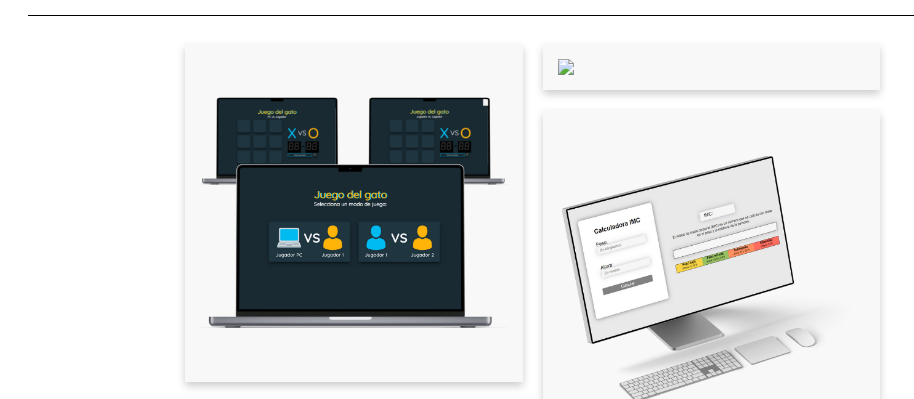
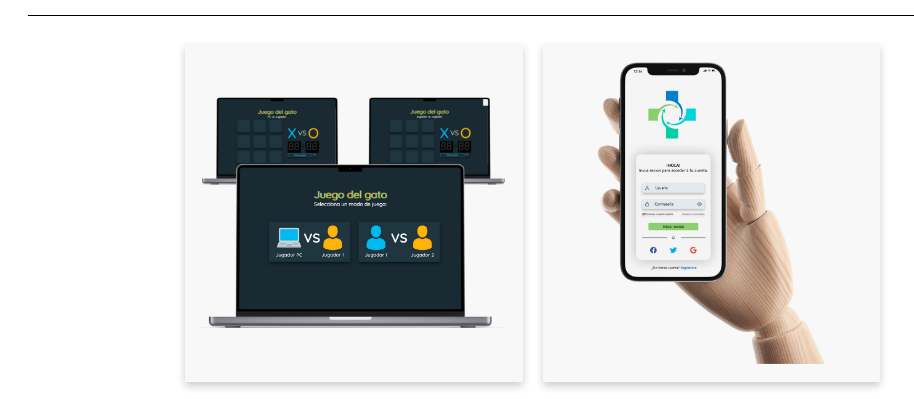
Before and after one commit to AnaCGzz/Portafolio, a plain HTML site: page index.html in a window 1280 px wide. Shown: the part 1485-1884 px from the top of the page, without its empty margins (162-1076 px from the left). Drawn offline with Linux system fonts and the light colour scheme.

Commit message:
Update index.html

```diff
--- a/index.html
+++ b/index.html
@@ -165,7 +165,7 @@
                             <i class="fab fa-html5"></i>
                             <i class="fab fa-css3-alt"></i>
                             <i class="fab fa-js-square"></i>
-                            <img class ="img-proyecto" src="imagenes/Proyectos/programacion-movil.png">
+                            <img class ="img-proyecto" src="imagenes/Proyectos/programacion-login.png">
                         </div>
                     </div>
                     <!-- Proyecto - IMC -->
```
